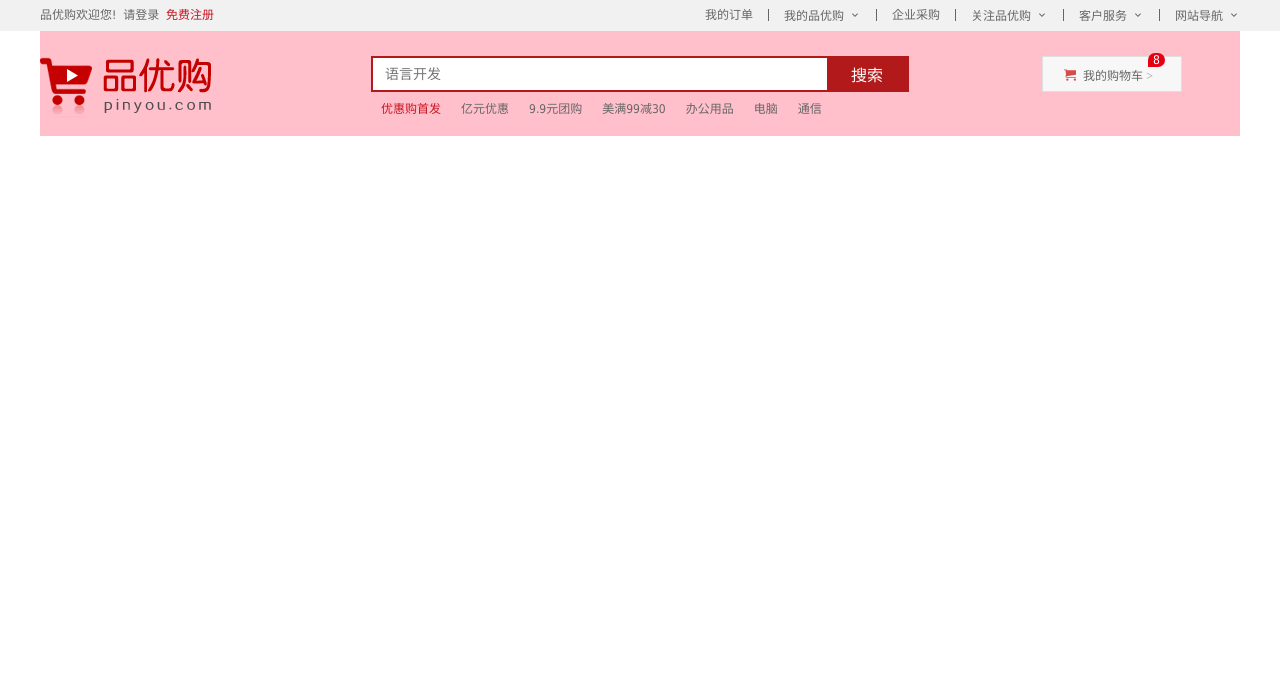
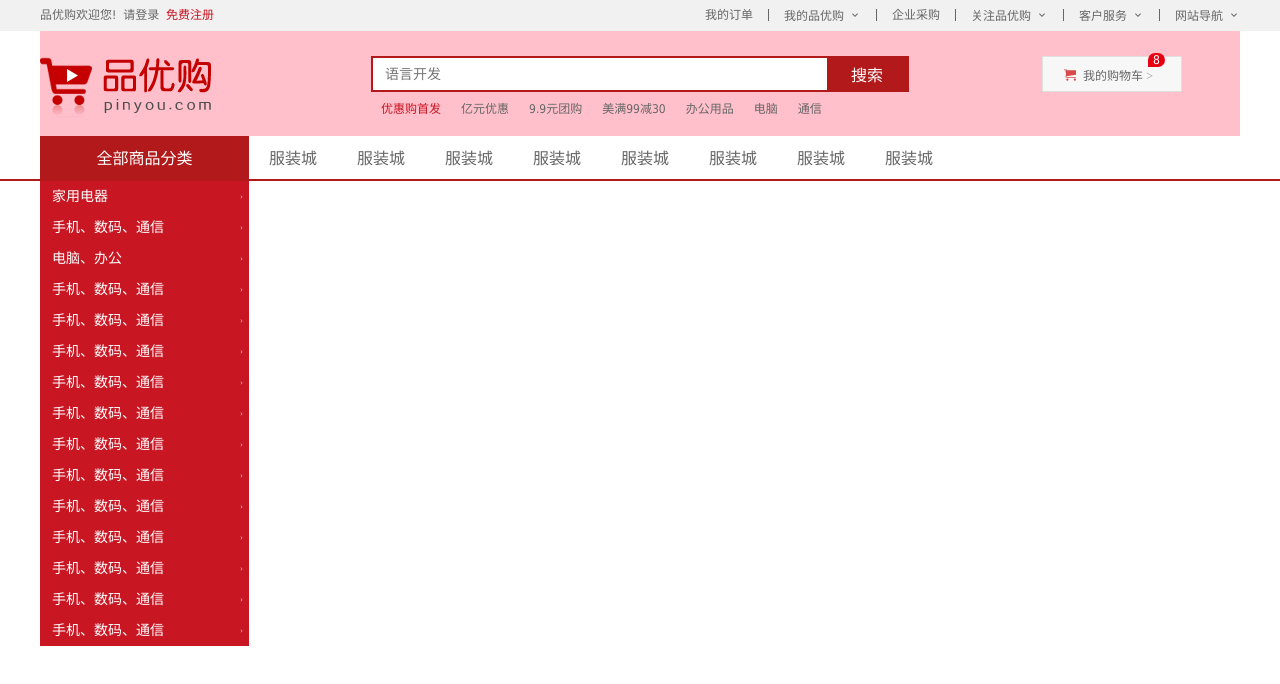
Before and after one commit to kwashita/PinYouGou, a plain HTML site: page index.html in a window 1280 px wide. Drawn offline with Linux system fonts and the light colour scheme.

Commit message:
finished the classify part

```diff
--- a/css/common.css
+++ b/css/common.css
@@ -1,10 +1,10 @@
 @font-face {
   font-family: 'icomoon';
-  src:  url('../fonts/icomoon.eot?xa19nr');
-  src:  url('../fonts/icomoon.eot?xa19nr#iefix') format('embedded-opentype'),
-    url('../fonts/icomoon.ttf?xa19nr') format('truetype'),
-    url('../fonts/icomoon.woff?xa19nr') format('woff'),
-    url('../fonts/icomoon.svg?xa19nr#icomoon') format('svg');
+  src:  url('../fonts/icomoon.eot?5ctax9');
+  src:  url('../fonts/icomoon.eot?5ctax9#iefix') format('embedded-opentype'),
+    url('../fonts/icomoon.ttf?5ctax9') format('truetype'),
+    url('../fonts/icomoon.woff?5ctax9') format('woff'),
+    url('../fonts/icomoon.svg?5ctax9#icomoon') format('svg');
   font-weight: normal;
   font-style: normal;
   font-display: block;
@@ -150,3 +150,67 @@
   color: #fff;
   border-radius: 7px 7px 7px 0;
 }
+/* 商品分类 */
+.classify {
+  height: 45px;
+  border-bottom: 2px solid #b1191a;
+}
+.classify .subClassify{
+  float: left;
+  width: 209px;
+	height: 45px;
+	background-color: #b1191a;
+}
+.classify .subClassify .dt{
+  font-size: 16px;
+	color: #ffffff;
+  text-align: center;
+  line-height: 45px;
+}
+.classify .subClassify .dd{
+  display: block;
+}
+.classify .subClassify .dd ul{
+  background-color: #c81623;
+}
+.classify .subClassify .dd ul li{
+  position: relative;
+  margin-left: 2px;
+  padding-left: 10px;
+  height: 31px;
+	font-size: 14px;
+	line-height: 31px;
+  color: #fff;
+}
+.classify .subClassify .dd ul li:hover{
+  background-color: #fff;
+}
+.classify .subClassify .dd ul li:hover a,li::after{
+  color: #c81623;
+}
+.classify .subClassify .dd ul li a{
+  color: #fff;
+}
+.classify .subClassify .dd ul li::after{
+  font-family: 'icomoon';
+  content: "\e900";
+  position: absolute;
+  top: 0px;
+  right: 5px;
+  font-size: 5px;
+  color: #fff;
+}
+
+.classify .subNav{
+  float: left;
+	font-size: 16px;
+	color: #333333;
+  text-align: center;
+  line-height: 45px;
+}
+.classify .subNav ul li{
+  float: left;
+}
+.classify .subNav ul li a{
+  padding: 0 20px;
+}
--- a/index.html
+++ b/index.html
@@ -71,6 +71,60 @@
       </p>
     </div>
   </section>
+  <!-- 顶部head 结束-->
+  <!-- 商品分类 start -->
+  <section class="classify">
+    <div class="w">
+      <div class="subClassify">
+        <div class="dt">全部商品分类</div>
+        <div class="dd">
+          <ul>
+            <li><a href="#">家用电器</a></li>
+            <li><a href="#">手机</a>、<a href="#">数码</a>、<a href="#">通信</a>
+            </li>
+            <li><a href="#">电脑</a>、<a href="#">办公</a></li>
+            <li><a href="#">手机</a>、<a href="#">数码</a>、<a href="#">通信</a>
+            </li>
+            <li><a href="#">手机</a>、<a href="#">数码</a>、<a href="#">通信</a>
+            </li>
+            <li><a href="#">手机</a>、<a href="#">数码</a>、<a href="#">通信</a>
+            </li>
+            <li><a href="#">手机</a>、<a href="#">数码</a>、<a href="#">通信</a>
+            </li>
+            <li><a href="#">手机</a>、<a href="#">数码</a>、<a href="#">通信</a>
+            </li>
+            <li><a href="#">手机</a>、<a href="#">数码</a>、<a href="#">通信</a>
+            </li>
+            <li><a href="#">手机</a>、<a href="#">数码</a>、<a href="#">通信</a>
+            </li>
+            <li><a href="#">手机</a>、<a href="#">数码</a>、<a href="#">通信</a>
+            </li>
+            <li><a href="#">手机</a>、<a href="#">数码</a>、<a href="#">通信</a>
+            </li>
+            <li><a href="#">手机</a>、<a href="#">数码</a>、<a href="#">通信</a>
+            </li>
+            <li><a href="#">手机</a>、<a href="#">数码</a>、<a href="#">通信</a>
+            </li>
+            <li><a href="#">手机</a>、<a href="#">数码</a>、<a href="#">通信</a>
+            </li>
+          </ul>
+        </div>
+      </div>
+      <div class="subNav">
+        <ul>
+          <li><a href="#">服装城</a></li>
+          <li><a href="#">服装城</a></li>
+          <li><a href="#">服装城</a></li>
+          <li><a href="#">服装城</a></li>
+          <li><a href="#">服装城</a></li>
+          <li><a href="#">服装城</a></li>
+          <li><a href="#">服装城</a></li>
+          <li><a href="#">服装城</a></li>
+        </ul>
+      </div>
+    </div>
+  </section>
+  <!-- 商品分类 end -->
 </body>
 
 </html>
```
Also changed, not shown: icomoon/demo.html (+15 -1 lines), icomoon/selection.json (+1 -1 lines), icomoon/style.css (+8 -5 lines), fonts/icomoon.ttf, fonts/icomoon.woff, icomoon/fonts/icomoon.ttf, icomoon/fonts/icomoon.woff, 4 other files.
